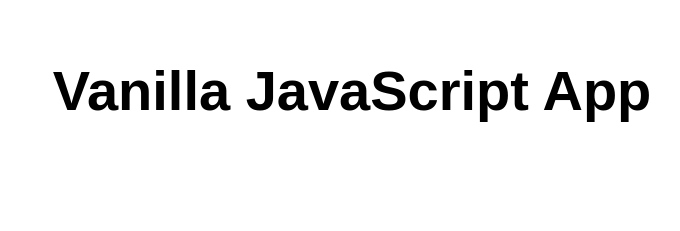
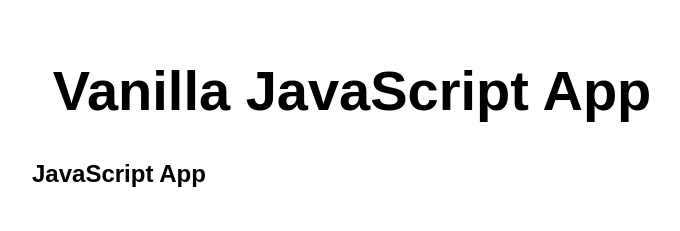
Before and after one commit to SindhujaReddy01/projectcloud, a website: page src/index.html in a window 1280 px wide. Shown: the whole page, without its empty margins (288-968 px from the left). Drawn offline with Linux system fonts and the light colour scheme.

Commit message:
index.html

```diff
--- a/src/index.html
+++ b/src/index.html
@@ -11,6 +11,7 @@
 <body>
   <main>
     <h1>Vanilla JavaScript App</h1>
+      <h2>JavaScript App</h2>
   </main>
 </body>
 
```
